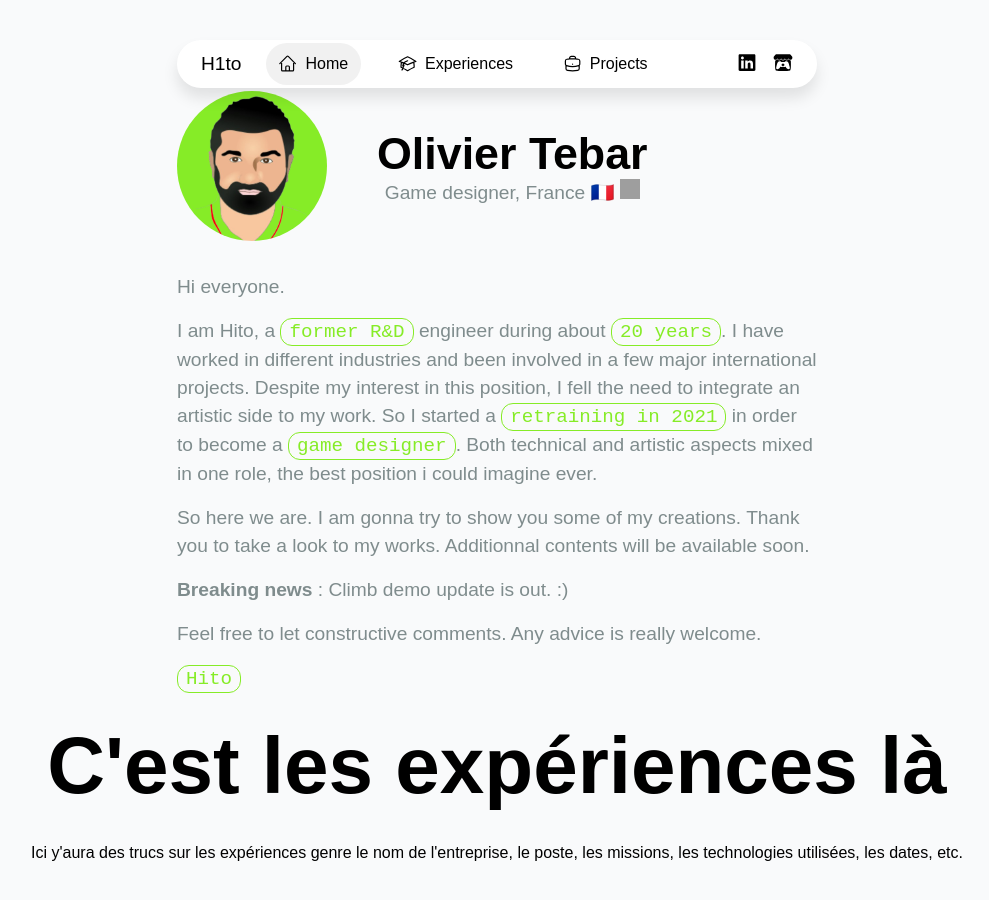
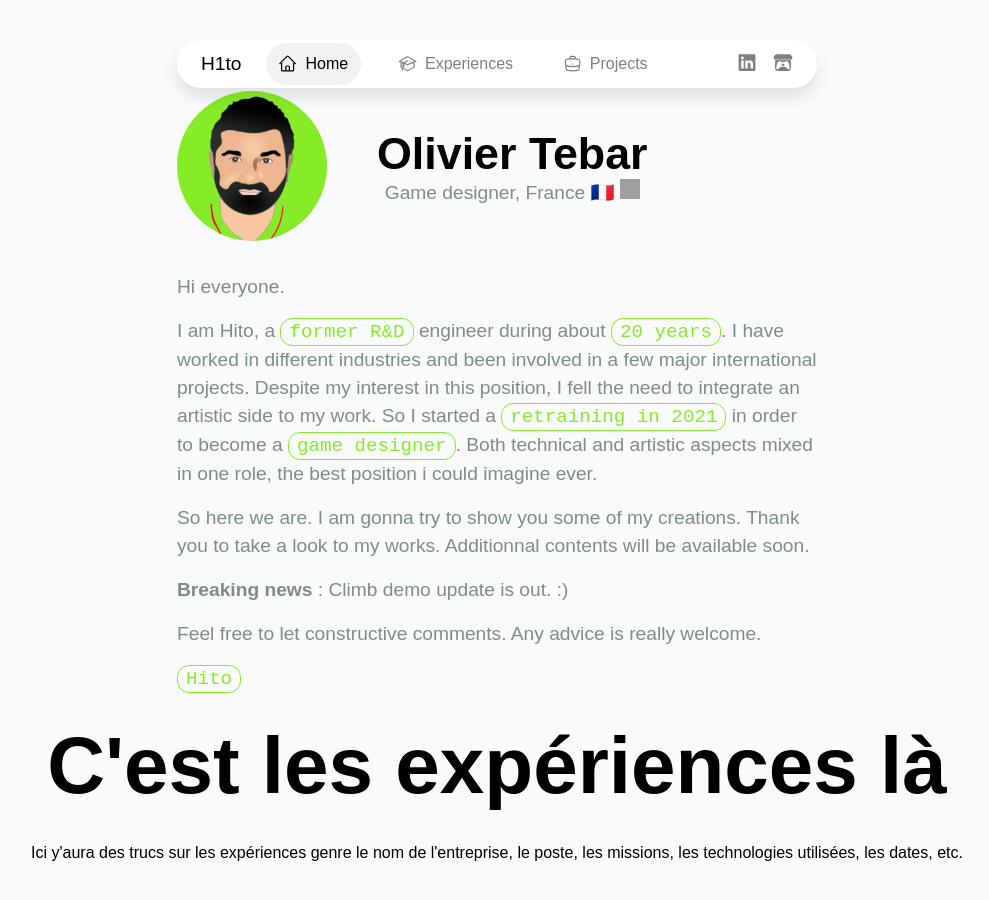
Before and after one commit to Matsuel/olivier, a Next.js app: page / in a window 1280 px wide. Shown: the top 900 px of the page, without its empty margins (143-1132 px from the left). Built offline with nearby package versions, Linux system fonts and the light colour scheme; grey boxes are pictures that could not be loaded.

Commit message:
add navbar hover

```diff
--- a/src/Components/Navbar/Navbar.module.scss
+++ b/src/Components/Navbar/Navbar.module.scss
@@ -4,7 +4,7 @@
   box-shadow: 0 10px 15px rgba(0, 0, 0, 0.1);
   position: fixed;
   top: 5%;
-  width:50%;
+  width: 50%;
   height: 6%;
   z-index: 1000;
   border-radius: 50px;
@@ -13,7 +13,8 @@
   align-items: center;
   padding: 0 1.5rem;
   font-family: 'Montserrat', sans-serif;
-  color: #000;
+  color: #808080;
+  stroke: #808080;
 
   .Navbar_links {
     display: flex;
@@ -25,6 +26,7 @@
       font-size: 1.2rem;
       font-weight: 500;
       transition: all 0.3s ease-in-out;
+      color: #000;
 
       &:hover {
         cursor: pointer;
@@ -35,6 +37,8 @@
       height: 80%;
       background-color: #f1f1f1;
       border-radius: 50px;
+      color: #000;
+      stroke: #000;
     }
 
     .Navbar_link {
@@ -48,6 +52,14 @@
       align-items: center;
       border-radius: 50px;
       gap: 0.5rem;
+
+      &:hover {
+        background-color: #f1f1f1;
+        color: #000;
+        stroke: #000;
+        cursor: pointer;
+      }
+
 
       svg {
         width: 1.2rem;
```
